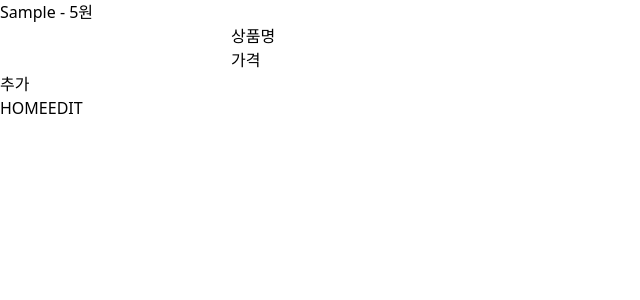
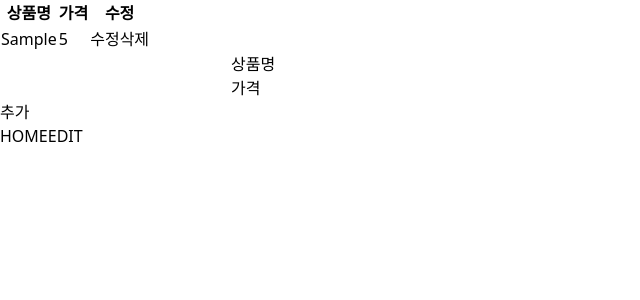
Before and after one commit to 938938/goods-list, a Next.js app: page /edit in a window 1280 px wide. Both pictures are taken after typing "Sample", "5" into the empty fields and a click on the button "추가". Shown: the top 300 px of the page, without its empty margins (0-640 px from the left). Built offline with nearby package versions, Linux system fonts and the light colour scheme.

Commit message:
[FEAT] 수정삭제 기능 구현

```diff
--- a/src/actions/item-actions.ts
+++ b/src/actions/item-actions.ts
@@ -1,26 +1,6 @@
 import { ItemType } from 'src/model/type';
 
-const list = JSON.parse(localStorage.getItem('list') || '[]');
-
-export const getGoodsList = () => {
-  if (typeof window === 'undefined') return [];
-  return list.map((item: ItemType) => ({
-    ...item,
-    count: 0,
-  }));
-};
-
-export const addGoods = async (data: ItemType[]) => {
+export const editGoods = async (data: ItemType[]) => {
   localStorage.setItem('list', JSON.stringify(data));
   return;
 };
-
-export const changeCount = async (id: string, count: number) => {
-  return list.map((item: ItemType) => {
-    if (item.id === id) {
-      return { ...item, count: count };
-    } else {
-      return { ...item };
-    }
-  });
-};
--- a/src/components/edit/AddItem.tsx
+++ b/src/components/edit/AddItem.tsx
@@ -3,7 +3,7 @@
 import { Button, Input } from '@material-tailwind/react';
 import { useState } from 'react';
 import { useSetRecoilState } from 'recoil';
-import { addGoods } from 'src/actions/item-actions';
+import { editGoods } from 'src/actions/item-actions';
 import { listState } from 'src/recoil/listState';
 
 const AddItem = () => {
@@ -22,7 +22,7 @@ const AddItem = () => {
 
     setGoodsList((prev) => {
       const newList = [...prev, newItem];
-      addGoods(newList);
+      editGoods(newList);
       return newList;
     });
 
--- a/src/components/edit/EditItemList.tsx
+++ b/src/components/edit/EditItemList.tsx
@@ -1,23 +1,44 @@
 'use client';
 
+import { Card, Typography } from '@material-tailwind/react';
 import { useRecoilValue } from 'recoil';
 import useInitListState from 'src/hooks/useInitListState';
 import { listState } from 'src/recoil/listState';
+import EditTableRow from './EditTableRow';
 
 const EditItemList = () => {
   useInitListState();
   const goodsList = useRecoilValue(listState);
+
   return (
-    <div>
-      <ul>
-        {goodsList &&
-          goodsList.map((item, index) => (
-            <li key={index}>
-              {item.name} - {item.cost.toLocaleString()}원
-            </li>
+    <Card className='h-full w-full overflow-scroll p-4'>
+      <table className='w-full min-w-max table-auto text-left'>
+        <thead>
+          <tr>
+            <th className='border-b border-blue-gray-100 bg-blue-gray-50 p-4'>
+              <Typography variant='small' className='font-normal opacity-70'>
+                상품명
+              </Typography>
+            </th>
+            <th className='border-b border-blue-gray-100 bg-blue-gray-50 p-4'>
+              <Typography variant='small' className='font-normal opacity-70'>
+                가격
+              </Typography>
+            </th>
+            <th className='border-b border-blue-gray-100 bg-blue-gray-50 p-4'>
+              <Typography variant='small' className='font-normal opacity-70'>
+                수정
+              </Typography>
+            </th>
+          </tr>
+        </thead>
+        <tbody>
+          {goodsList.map((item) => (
+            <EditTableRow item={item} key={item.id} />
           ))}
-      </ul>
-    </div>
+        </tbody>
+      </table>
+    </Card>
   );
 };
 
--- /dev/null
+++ b/src/components/edit/EditTableRow.tsx
@@ -0,0 +1,101 @@
+'use client';
+
+import { Button, Input } from '@material-tailwind/react';
+import { useState } from 'react';
+import { useSetRecoilState } from 'recoil';
+import { editGoods } from 'src/actions/item-actions';
+import { ItemType } from 'src/model/type';
+import { listState } from 'src/recoil/listState';
+
+const EditTableRow = ({ item }: { item: ItemType }) => {
+  const setGoodsList = useSetRecoilState(listState);
+
+  const [editValues, setEditValues] = useState<ItemType | null>(null);
+  const onEditClickHandler = (item: ItemType) => {
+    setEditValues({ ...item });
+  };
+
+  const onDataChangeHandler = (e: React.ChangeEvent<HTMLInputElement>) => {
+    const { name, value } = e.target;
+    setEditValues((prev) => ({
+      ...prev,
+      [name]: name === 'cost' ? Number(value) || 0 : value,
+    }));
+  };
+
+  const onSaveHandler = () => {
+    if (!editValues) return;
+    if (!editValues.name) return;
+    setGoodsList((prev) => {
+      const editList = prev.map((item) =>
+        item.id === editValues.id ? editValues : item
+      );
+      editGoods(editList);
+      return editList;
+    });
+    setEditValues(null);
+  };
+
+  const onDeleteHandler = (id: string) => {
+    setGoodsList((prev) => {
+      const editList = prev.filter((item) => item.id !== id);
+      editGoods(editList);
+      return editList;
+    });
+  };
+  return (
+    <tr key={item.id}>
+      <td className='p-4 border-b'>
+        {editValues?.id === item.id ? (
+          <Input
+            name='name'
+            value={editValues.name}
+            onChange={onDataChangeHandler}
+            className='w-full'
+          />
+        ) : (
+          <p>{item.name}</p>
+        )}
+      </td>
+      <td className='p-4 border-b'>
+        {editValues?.id === item.id ? (
+          <Input
+            name='cost'
+            type='number'
+            value={editValues.cost}
+            onChange={onDataChangeHandler}
+            className='w-full'
+          />
+        ) : (
+          <p>{item.cost}</p>
+        )}
+      </td>
+      <td className='p-4 border-b flex gap-2'>
+        {editValues?.id === item.id ? (
+          <Button size='sm' onClick={onSaveHandler} color='blue'>
+            저장
+          </Button>
+        ) : (
+          <Button size='sm' onClick={() => onEditClickHandler(item)}>
+            수정
+          </Button>
+        )}
+        {editValues?.id === item.id ? (
+          <Button size='sm' onClick={() => setEditValues(null)}>
+            취소
+          </Button>
+        ) : (
+          <Button
+            size='sm'
+            color='red'
+            onClick={() => onDeleteHandler(item.id)}
+          >
+            삭제
+          </Button>
+        )}
+      </td>
+    </tr>
+  );
+};
+
+export default EditTableRow;
--- a/src/components/home/Item.tsx
+++ b/src/components/home/Item.tsx
@@ -7,7 +7,7 @@ import { ItemType } from 'src/model/type';
 import { listState } from 'src/recoil/listState';
 
 const Item = ({ item }: { item: ItemType }) => {
-  const [count, setCount] = useState<number>(item.count);
+  const [count, setCount] = useState<number>(item.count || 0);
   const setGoodsList = useSetRecoilState(listState);
 
   const onChangeHandler = (e) => {
```
